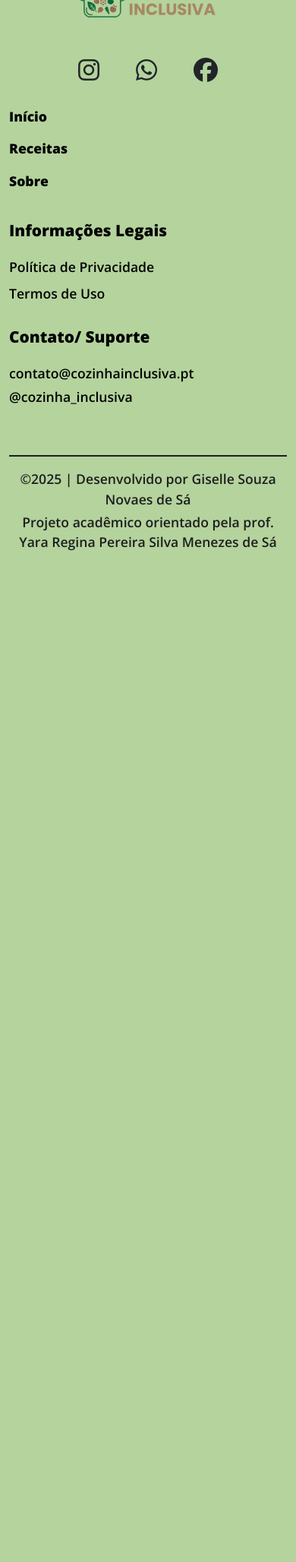
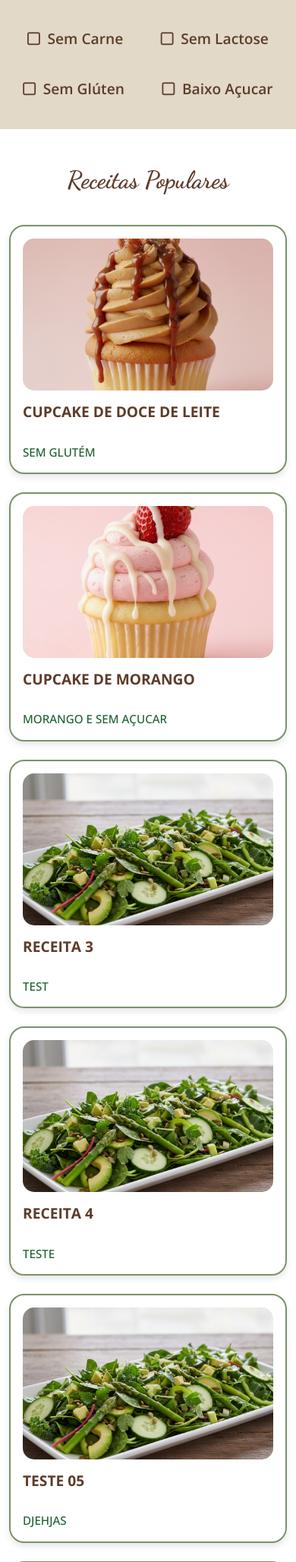
Before and after one commit to XL2N/Cozinha-Inclusiva, a Django app: template cozinha_inclusiva/apps/website/templates/website/inicio.html in a window 390 px wide; the page is wider, and only the part inside the window is pictured. Shown: the part 707-2763 px from the top of that part at 76% size. Before the commit the page ends 1432 px from the top of that part, so only its background shows below. Run offline with Django 5.2, Linux system fonts and the light colour scheme; the template is opened without the code that fills it: values that come from a table or form of the project are taken from there, others are empty; data comes from the database, SQL or seed files in the repository; both versions use the stored data as it was after the commit; parts of the project's set-up code (start-up, migrations or seed data) failed here and were passed over.

Commit message:
criação da base do sistema e do site com o primeiro template do site

```diff
--- a/cozinha_inclusiva/apps/website/templates/website/inicio.html
+++ b/cozinha_inclusiva/apps/website/templates/website/inicio.html
@@ -3,35 +3,136 @@
 {% load static %}
 
 {% block extra_style %}
-<link rel="stylesheet" href="{% static 'css/inicio.css' %}">
+<link rel="stylesheet" href="{% static 'css/website/inicio.css' %}">
 {% endblock %}
 
+{% block content %}
 
-{% block content %}
-<div class="container py-5">
-    <div class="row justify-content-center">
-        <div class="col-md-10 col-lg-8">
-
-            <div class="card shadow-lg border-0 text-center welcome-card">
-                <div class="card-body">
-                    <h1 class="card-title mb-3">Organize seu dia</h1>
-                    <p class="card-text text-muted mb-4">
-                        Simples, rápido e eficiente. Entre ou crie sua conta para começar a listar suas tarefas.
-                    </p>
-
-                    <div class="d-grid gap-3">
-                        <a href="{% url 'login'%}" class="btn btn-amarelo btn-lg">
-                            Fazer Login
-                        </a>
-                        <a href="{% url 'cadastro'%}" class="btn btn-outline-lilas btn-lg">
-                            Cadastrar-se
-                        </a>
+<!-- Carroussel/Hero Section -->
+<div id="heroCarousel" class="carousel slide carousel-fade" data-bs-ride="carousel" data-bs-interval="5000">
+    <div class="carousel-inner">
+        <!-- Slide 1 -->
+        <div class="carousel-item active">
+            <div class="hero-section hero-slide-1">
+                <div class="hero-overlay"></div>
+                <div class="hero-content">
+                    <div class="container">
+                        <div class="row">
+                            <div class="col-md-6">
+                                <h1 class="hero-title">Receitas que acolhem todos os sabores</h1>
+                            </div>
+                        </div>
                     </div>
                 </div>
             </div>
+        </div>
 
+        <!-- Slide 2 -->
+        <div class="carousel-item">
+            <div class="hero-section hero-slide-2">
+                <div class="hero-overlay"></div>
+                <div class="hero-content">
+                    <div class="container">
+                        <div class="row">
+                            <div class="col-md-6">
+                                <h1 class="hero-title">Sabor e saúde em cada receita</h1>
+                            </div>
+                        </div>
+                    </div>
+                </div>
+            </div>
+        </div>
+
+        <!-- Slide 3 -->
+        <div class="carousel-item">
+            <div class="hero-section hero-slide-3">
+                <div class="hero-overlay"></div>
+                <div class="hero-content">
+                    <div class="container">
+                        <div class="row">
+                            <div class="col-md-6">
+                                <h1 class="hero-title">Cozinha inclusiva para todos</h1>
+                            </div>
+                        </div>
+                    </div>
+                </div>
+            </div>
+        </div>
+    </div>
+
+    <!-- Indicadores -->
+    <div class="carousel-indicators">
+        <button type="button" data-bs-target="#heroCarousel" data-bs-slide-to="0" class="active" aria-current="true" aria-label="Slide 1"></button>
+        <button type="button" data-bs-target="#heroCarousel" data-bs-slide-to="1" aria-label="Slide 2"></button>
+        <button type="button" data-bs-target="#heroCarousel" data-bs-slide-to="2" aria-label="Slide 3"></button>
+    </div>
+</div>
+
+<!-- Filtros -->
+<section class="filters-section">
+    <div class="container">
+        <div class="filters-wrapper">
+
+            {% for categoria in categorias %}
+            <a href="{% url 'inicio' %}?filtro={{ categoria.nome }}"
+                class="filter-item text-decoration-none
+                {% if request.GET.filtro == categoria.nome %}active-filter{% endif %}">
+
+                {% if request.GET.filtro == categoria.nome %}
+                <i class="fa-regular fa-square-check"></i>
+                {% else %}
+                <i class="fa-regular fa-square"></i>
+                {% endif %}
+
+                <span>{{ categoria.nome }}</span>
+            </a>
+            {% endfor %}
+
+            {% if request.GET.filtro %}
+            <a href="{% url 'inicio' %}" class="filter-item text-decoration-none">
+                <i class="fa-solid fa-xmark"></i>
+                <span>Limpar Filtros</span>
+            </a>
+            {% endif %}
 
         </div>
     </div>
-</div>
+</section>
+
+<!-- Receitas Populares -->
+<section class="recipes-section">
+    <div class="container">
+        <h2 class="section-title">Receitas Populares</h2>
+
+        <div class="row g-4">
+            {% for receita in receitas %}
+            <div class="col-md-4">
+                <a href="#" class="text-decoration-none">
+                    <div class="recipe-card">
+                        <!-- IMAGEM CAPA -->
+                        <div class="recipe-image">
+                            {% if receita.imagem_capa %}
+                            <img src="{{ receita.imagem_capa.url }}" alt="{{ receita.titulo }}">
+                            {% else %}
+                            <img src="{% static 'image/default_recipe.png' %}" alt="Imagem padrão">
+                            {% endif %}
+                        </div>
+                        <!-- NOME E DESCRIÇÃO -->
+                        <div class="recipe-content">
+                            <h3 class="recipe-title">{{ receita.titulo }}</h3>
+                            <p class="recipe-description">{{ receita.descricao|truncatechars:80 }}</p>
+                        </div>
+                    </div>
+                </a>
+            </div>
+            {% empty %}
+            <div class="col-12 text-center mt-5">
+                <p class="lead text-muted">Ainda não há receitas populares para exibir.</p>
+            </div>
+            {% endfor %}
+
+        </div>
+    </div>
+</section>
+
 {% endblock %}
--- a/cozinha_inclusiva/cozinha_inclusiva/static/css/base.css
+++ b/cozinha_inclusiva/cozinha_inclusiva/static/css/base.css
@@ -1,9 +1,9 @@
 /* Cozinha Inclusiva - Estilos Base */
 
-/* Paleta de cores */
+/*----- Paleta de cores -----*/
 :root {
-    --marrom-principal: #3F2C24;
-    --bege: #F0D3BC;
+    --marrom-principal: #5D3C2A;
+    --bege: #E2D9C8;
     --verde-claro: #B4D39D;
     --verde-medio: #7B926A;
     --verde-escuro: #1B5E2F;
@@ -14,7 +14,13 @@
     --texto-preto: #000000;
 }
 
-/* Aplicando as cores de fundo e texto padrão */
+* {
+    margin: 0;
+    padding: 0;
+    box-sizing: border-box;
+}
+
+/*----- BASE ---- */
 body {
     background-color: var(--fundo-neutro) !important;
     color: var(--marrom-principal);
@@ -143,17 +125,23 @@ a:hover {
     color: var(--verde-medio);
 }
 
-/* Formulários */
+/*----- FORMULÁRIOS ---- */
 .form-control:focus {
     border-color: var(--verde-medio);
     box-shadow: 0 0 0 0.25rem rgba(123, 146, 106, 0.25);
 }
 
-/* Footer */
+/*----- FOOTER ---- */
 footer {
     background-color: var(--verde-claro) !important;
     color: var(--texto-preto);
-    padding: 2rem 0;
+}
+
+footer .container {
+    max-width: 1320px;
+    padding-left: 3rem;
+    padding-right: 3rem;
+    margin-bottom: 1rem;
 }
 
 footer h5 {
@@ -180,7 +168,7 @@ footer .menu a {
 }
 
 footer p{
-    font-size: 1.1rem;
+    font-size: 1.0rem;
     margin-bottom: 0.5rem;
 }
 
--- /dev/null
+++ b/cozinha_inclusiva/cozinha_inclusiva/static/css/website/inicio.css
@@ -0,0 +1,263 @@
+/* CSS DA PÁGINA INICIAL.HTML */
+
+/*----- HERO CARROSSEL ---- */
+.carousel-fade .carousel-item {
+    opacity: 0;
+    transition: opacity 1s ease-in-out;
+}
+
+.carousel-fade .carousel-item.active {
+    opacity: 1;
+}
+
+.hero-section {
+    height: 550px;
+    width: 100%;
+    background-size: cover;
+    background-position: center;
+    position: relative;
+    margin-bottom: 0;
+}
+
+.hero-slide-1 {
+    background-image: url('/static/image/hero1.jpg');
+}
+
+.hero-slide-2 {
+    background-image: url('/static/image/hero2.jpg');
+}
+
+.hero-slide-3 {
+    background-image: url('/static/image/hero3.jpg');
+}
+
+.hero-overlay {
+    position: absolute;
+    top: 0;
+    left: 0;
+    right: 0;
+    bottom: 0;
+    width: 100%;
+    height: 100%;
+    background: rgba(0, 0, 0, 0.4);
+}
+
+.hero-content {
+    position: absolute;
+    top: 50%;
+    left: 0;
+    right: 0;
+    transform: translateY(-50%);
+    z-index: 2;
+    width: 100%;
+}
+
+.hero-content .container {
+    width: 100%;
+    max-width: 1320px;
+    padding-left: 3rem;
+    padding-right: 3rem;
+}
+
+.hero-title {
+    color: #FFFFFF;
+    font-size: 3.2rem;
+    font-weight: 800;
+    text-shadow: 2px 2px 4px rgba(0, 0, 0, 0.5);
+    line-height: 1.3;
+    animation: fadeIn 1s ease-out;
+}
+
+@keyframes fadeIn {
+    from {
+        opacity: 0;
+    }
+    to {
+        opacity: 1;
+    }
+}
+
+/*----- INDICADORES DO CARROSSEL ---- */
+.carousel-indicators {
+    position: absolute;
+    bottom: 20px;
+    left: 50%;
+    transform: translateX(-50%);
+    margin: 0;
+    z-index: 3;
+}
+
+.carousel-indicators button {
+    width: 12px !important;
+    height: 12px !important;
+    border-radius: 50% !important;
+    background-color: rgba(255, 255, 255, 0.5);
+    border: none;
+    margin: 0 5px;
+    padding: 0;
+    cursor: pointer;
+    transition: all 0.3s;
+    text-indent: 0;
+}
+
+.carousel-indicators button.active {
+    background-color: var(--verde-medio);
+    width: 14px !important;
+    height: 14px !important;
+}
+
+ /*----- FILTROS ---- */
+
+.filters-section {
+    background-color: var(--bege);
+    padding: 2rem 0;
+}
+
+.filters-wrapper {
+    display: flex;
+    justify-content: center;
+    align-items: center;
+    gap: 2.5rem;
+    flex-wrap: wrap;
+}
+
+.filter-item {
+    display: flex;
+    align-items: center;
+    gap: 0.6rem;
+    font-size: 1.2rem;
+    font-weight: 600;
+    color: var(--marrom-principal);
+    cursor: pointer;
+    transition: all 0.3s ease-in-out;
+    padding: 0.4rem 0.8rem;
+    border-radius: 8px;
+}
+
+.filter-item i {
+    font-size: 1.2rem;
+    transition: all 0.3s ease-in-out;
+}
+
+.filter-item:hover {
+    color: var(--verde-escuro);
+    background-color: rgba(123, 146, 106, 0.1);
+    transform: scale(1.05);
+}
+
+.filter-item.active-filter {
+    color: var(--verde-escuro);
+    font-weight: 700;
+    background-color: rgba(123, 146, 106, 0.2);
+}
+
+.filter-item.active-filter i {
+    color: var(--verde-medio);
+}
+
+
+/*----- SEÇÃO DE RECEITAS ---- */
+.recipes-section {
+    padding: 3rem 0;
+    background-color: var(--branco-bg);
+}
+
+.recipes-section .container {
+    max-width: 1000px;
+}
+
+.section-title {
+    font-family: 'Dancing Script', cursive;
+    font-size: 2.2rem;
+    font-weight: 700;
+    color: var(--marrom-principal);
+    text-align: center;
+    margin-bottom: 2.5rem;
+}
+
+.recipe-card {
+    background: #FFFFFF;
+    border: 2px solid var(--verde-medio);
+    border-radius: 20px;
+    padding: 1rem;
+    box-shadow: 0 4px 10px rgba(0, 0, 0, 0.1);
+    transition: transform 0.3s, box-shadow 0.3s;
+    cursor: pointer;
+    height: 100%;
+    display: flex;
+    flex-direction: column;
+}
+
+.recipe-card:hover {
+    transform: translateY(-5px);
+    box-shadow: 0 8px 20px rgba(0, 0, 0, 0.15);
+}
+
+.recipe-image {
+    width: 100%;
+    height: 200px;
+    position: relative;
+    overflow: hidden;
+    border-radius: 15px;
+    flex-shrink: 0;
+}
+
+.recipe-image img {
+    position: absolute;
+    top: 0;
+    left: 0;
+    width: 100%;
+    height: 100%;
+    object-fit: cover;
+    transition: transform 0.3s;
+}
+
+.recipe-card:hover .recipe-image img {
+    transform: scale(1.05);
+}
+
+.recipe-content {
+    padding: 1rem 0 0 0;
+    flex-grow: 1;
+    display: flex;
+    flex-direction: column;
+}
+
+.recipe-title {
+    font-size: 1.2rem;
+    font-weight: 700;
+    color: var(--marrom-principal);
+    margin-bottom: 0.6rem;
+    min-height: 2.8rem;
+    display: -webkit-box;
+    -webkit-line-clamp: 2;
+    -webkit-box-orient: vertical;
+    overflow: hidden;
+}
+
+.recipe-description {
+    font-size: 0.95rem;
+    font-weight: 500;
+    color: var(--verde-escuro);
+    line-height: 1.4;
+    margin-bottom: 0;
+    display: -webkit-box;
+    -webkit-line-clamp: 3;
+    -webkit-box-orient: vertical;
+    overflow: hidden;
+}
+
+/*----- RESPONSIVIDADE ---- */
+@media (max-width: 768px) {
+    .hero-title {
+        font-size: 2rem;
+    }
+
+    .filters-wrapper {
+        gap: 1.5rem;
+    }
+
+    .section-title {
+        font-size: 2rem;
+    }
+}
--- a/cozinha_inclusiva/cozinha_inclusiva/templates/base.html
+++ b/cozinha_inclusiva/cozinha_inclusiva/templates/base.html
@@ -39,7 +39,7 @@
 <body class="d-flex flex-column min-vh-100">
 
     <header>
-        <nav class="navbar navbar-expand-lg navbar-light navbar-amarelo">
+        <nav class="navbar navbar-expand-lg navbar-light navbar-verde">
             <div class="container d-flex justify-content-between align-items-center py-2">
                 <!--Logo-->
                 <img src="{% static 'image/logo_nav.png' %}" alt="Cozinha Inclusiva Logo" width="150"
@@ -49,15 +49,15 @@
                 <ul class="navbar-nav d-flex flex-row gap-4 mb-0">
                     <li class="nav-item">
                         <a class="nav-link fw-bold {% if request.resolver_match.url_name == 'inicio' %}active{% endif %}"
-                           href="{% if request.resolver_match.url_name == 'inicio' %}javascript:void(0);{% else %}{% url 'inicio' %}{% endif %}">Início</a>
+                        href="{% if request.resolver_match.url_name == 'inicio' %}javascript:void(0);{% else %}{% url 'inicio' %}{% endif %}">Início</a>
                     </li>
                     <li class="nav-item">
                         <a class="nav-link fw-bold {% if request.resolver_match.url_name == 'categoria' %}active{% endif %}"
-                           href="{% if request.resolver_match.url_name == 'categoria' %}javascript:void(0);{% else %}#{% endif %}">Categorias</a>
+                        href="{% if request.resolver_match.url_name == 'categoria' %}javascript:void(0);{% else %}#{% endif %}">Categorias</a>
                     </li>
                     <li class="nav-item">
                         <a class="nav-link fw-bold {% if request.resolver_match.url_name == 'sobre' %}active{% endif %}"
-                           href="{% if request.resolver_match.url_name == 'sobre' %}javascript:void(0);{% else %}#{% endif %}">Sobre</a>
+                        href="{% if request.resolver_match.url_name == 'sobre' %}javascript:void(0);{% else %}#{% endif %}">Sobre</a>
                     </li>
                 </ul>
 
@@ -80,13 +80,13 @@
     </header>
 
     <!-- Conteudo -->
-    <main class="container">
+    <main class="flex-grow-1">
         {% block content %}
         {% endblock %}
     </main>
 
     <!-- Footer -->
-    <footer class="mt-5">
+    <footer>
         <div class="container">
             <div class="row py-4 align-items-center">
                 <!-- Logo e Redes Sociais -->
@@ -102,7 +102,7 @@
                 <!-- Links de Navegação -->
                 <div class="menu col-md-3 mb-4 d-flex flex-column justify-content-center align-items-start">
                     <a href="{% url 'inicio' %}">Início</a>
-                    <a href="#">Receitas</a>
+                    <a href="#">Categorias</a>
                     <a href="#">Sobre</a>
                 </div>
 
@@ -123,8 +123,7 @@
 
             <!-- Footer Bottom -->
             <div class="footer-bottom text-center">
-                <p class="mb-1">©2025 | Desenvolvido por Giselle Souza Novaes de Sá</p>
-                <p class="mb-0">Projeto acadêmico orientado pela prof. Yara Regina Pereira Silva Menezes de Sá</p>
+                <p class="mb-1">©2025 | Desenvolvido por Giselle Souza Novaes de Sá | Projeto para o Curso Fic DJANGO</p>
             </div>
         </div>
     </footer>
--- a/cozinha_inclusiva/cozinha_inclusiva/urls.py
+++ b/cozinha_inclusiva/cozinha_inclusiva/urls.py
@@ -1,8 +1,17 @@
 from django.contrib import admin
 from django.urls import path, include
+from django.conf import settings
+from django.conf.urls.static import static
 from apps.website import views
 
 urlpatterns = [
     path('admin/', admin.site.urls),
     path('', views.home, name='inicio'),
+    path('login/', views.login_user, name='login'),
+    path('logout/', views.logout_user, name='logout'),
+    path('cadastro/', views.cadastro_user, name='cadastro'),
 ]
+
+# Configuração para servir arquivos de media em desenvolvimento
+if settings.DEBUG:
+    urlpatterns += static(settings.MEDIA_URL, document_root=settings.MEDIA_ROOT)
```
Also changed, not shown: other parts of cozinha_inclusiva/cozinha_inclusiva/static/css/base.css (+19 -43 lines), cozinha_inclusiva/apps/website/views.py (+21 -2 lines), cozinha_inclusiva/cozinha_inclusiva/settings.py (+7 -0 lines), cozinha_inclusiva/cozinha_inclusiva/static/image/default_recipe.png (added), cozinha_inclusiva/db.sqlite3, cozinha_inclusiva/media/receitas/capas/doce-de-leite.png (added), cozinha_inclusiva/media/receitas/capas/morango.png (added), cozinha_inclusiva/receitas/capas/doce-de-leite.png (added), cozinha_inclusiva/receitas/capas/morango.png (added), 1 other file.
